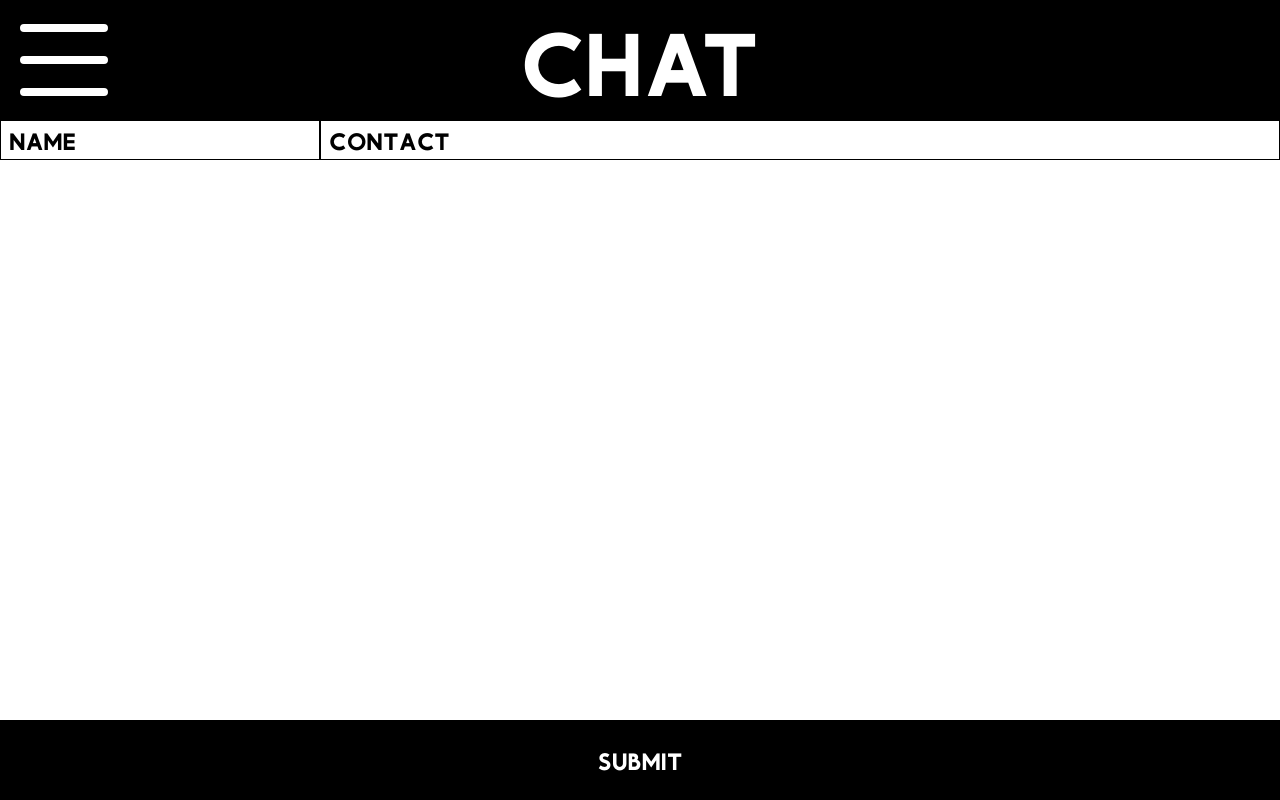
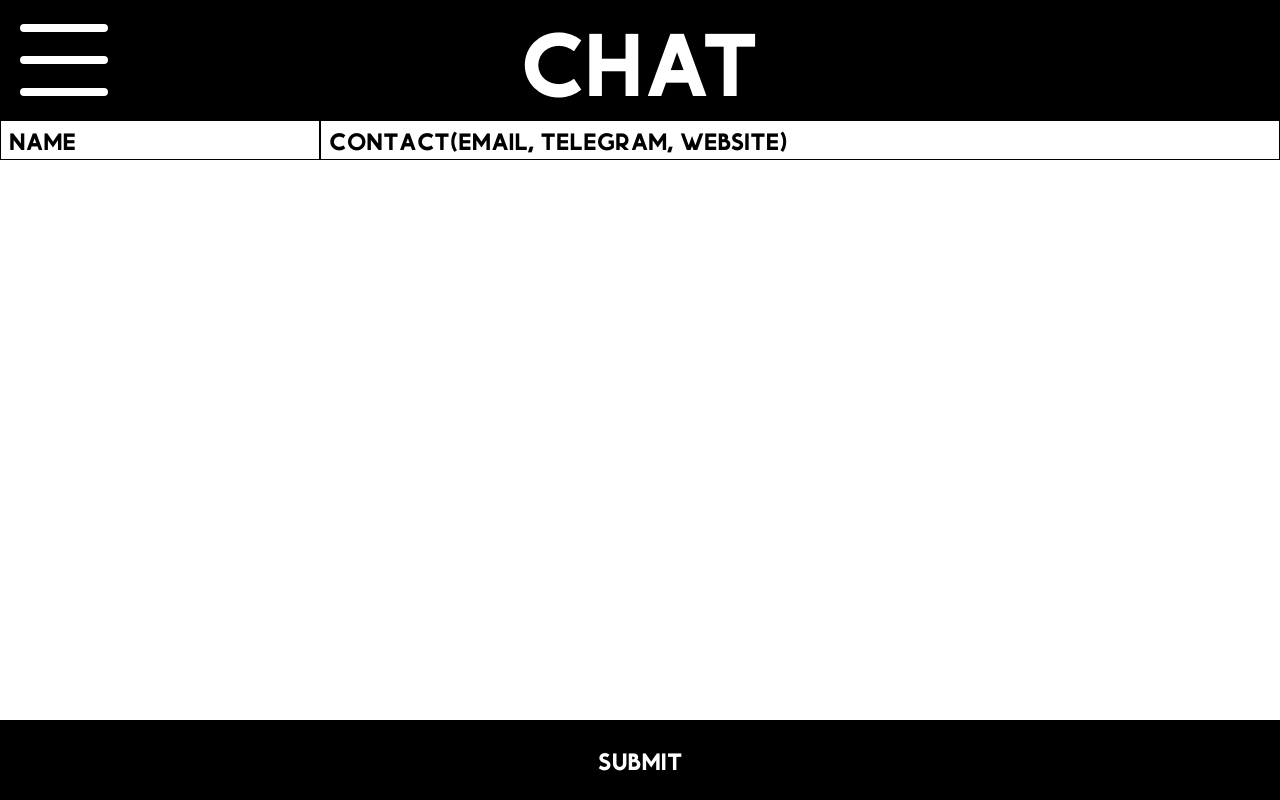
Before and after one commit to AverinTimur/MySite, a Django app: page /contact in a window 1280 px wide. Run offline with Django 3.2, Linux system fonts and the light colour scheme; parts of the project's set-up code (start-up, migrations or seed data) failed here and were passed over.

Commit message:
'RussianFont'

```diff
--- a/static/CSS/Contact.css
+++ b/static/CSS/Contact.css
@@ -3,12 +3,12 @@
 /* Fonts */
 
 @font-face {
-    src: url("/static/font/MomcakeBold-WyonA.otf");
-    font-family: MomcakeBold-WyonA;
+    src: url(/static/font/MomcakeBold-WyonA.otf);
+    font-family: EngFont;
 }
 @font-face {
-    src: url("/static/font/Oswald-Regular.ttf");
-    font-family: Oswald-SemiBold;
+    src: url(/static/font/20953.ttf);
+    font-family: RuFont;
 }
 
 /* Main features */
@@ -20,7 +20,7 @@
     background: none center no-repeat;
     background-size: 100%;
     line-height: 100%;
-    font-family: MomcakeBold-WyonA, sans-serif;
+    font-family: EngFont, sans-serif;
     resize: none;
 }
 body,
--- a/static/JS/Contact.js
+++ b/static/JS/Contact.js
@@ -4,10 +4,12 @@ const language = navigator.language;
 
 const menu = $("#menu");
 const menu_close_area = $("#menu_close_area");
-const title = $('#title')
-const contact = $('#contact')
-const name = $('#name')
-const submit = $('#submit')
+const title = $('#title');
+const contact = $('#contact');
+const name = $('#name');
+const submit = $('#submit');
+const main_page_text = $("#main_page_link p");
+const main_page = $("#main_page_link");
 
 let del_list = new Map();
 
@@ -61,9 +63,11 @@ function write_text(obj) {
 }
 if(language === 'ru') {
     title.text('ЧАТ');
-    title.css("font-family", "Oswald-SemiBold");
+    $("*").css("font-family", "RuFont");
+    main_page_text.css("font-family", "EngFont");
+    main_page.attr("title", "Главная страница");
     name.val("Имя");
     contact.val("Контакты(email, telegram, сайт)");
     submit.val("ОТПРАВИТЬ");
-    submit.css("font-family", "Oswald-SemiBold");
+    submit.css("font-family", "RuFont");
 }
--- a/templates/Contact.html
+++ b/templates/Contact.html
@@ -24,7 +24,7 @@
   </div>
   <form id="main" method="post">{% csrf_token %}
     <input id="name" name="name" type="text" value="Name" required onfocus="del_text(this.id)" onblur="write_text(this.id)">
-    <input id="contact" name="contact" type="text" value="Contact" onfocus="del_text(this.id)" onblur="write_text(this.id)">
+    <input id="contact" name="contact" type="text" value="Contact(email, telegram, website)" onfocus="del_text(this.id)" onblur="write_text(this.id)">
     <textarea id="text" name="text" required></textarea>
     <input type="submit" id="submit" value="submit" required>
   </form>
```
Also changed, not shown: static/CSS/Main.css (+8 -4 lines), static/CSS/Work.css (+5 -5 lines), static/JS/Main.js (+6 -6 lines), static/JS/Work.js (+13 -2 lines), static/font/20953.ttf (added), static/font/Oswald-Regular.ttf (deleted), static/font/Oswald-SemiBold.ttf (added).
